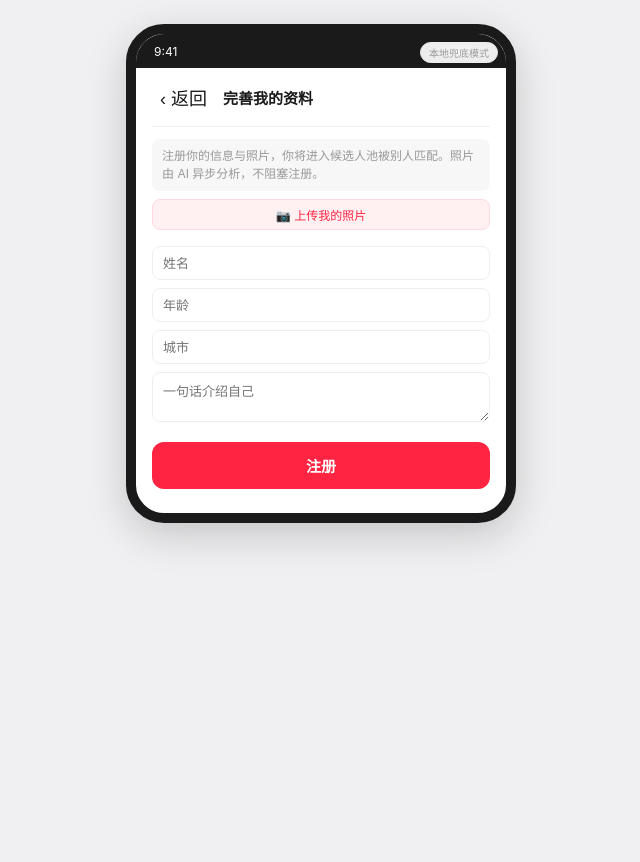
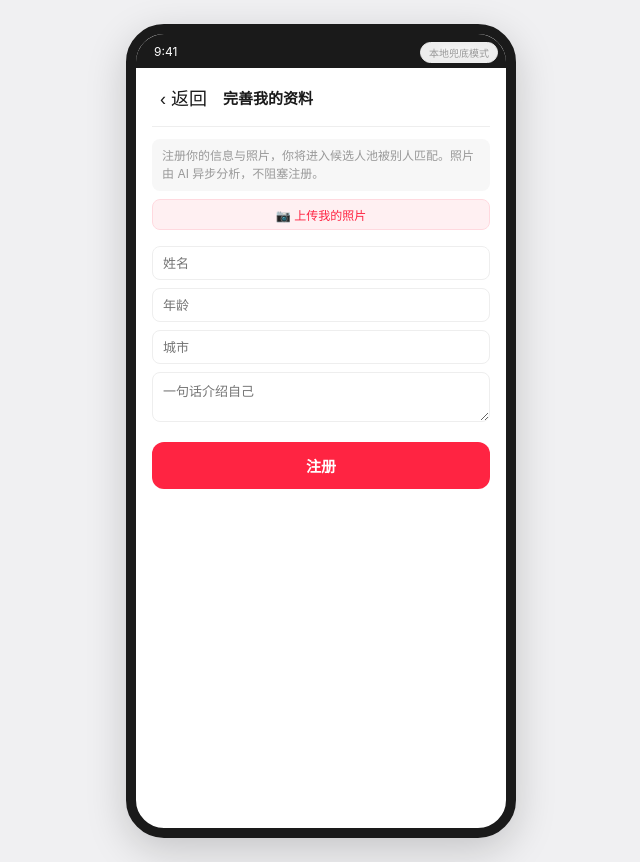
Before and after one commit to Torrent2002/xiangzhong, a plain HTML site: page demo/static/index.html in a window 1280 px wide. Both pictures are taken after a click on the button "我的资料". Shown: the whole page, without its empty margins (319-959 px from the left). Before the commit the page ends 800 px from the top, so only its background shows below. Drawn offline with Linux system fonts and the light colour scheme; no server answers.

Commit message:
fix: 切换注册页时手机框塌陷（register-view 补等高+滚动）
.screen 是手机框唯一带固定高度(760px)的视图，点"我的资料"
隐藏它后 .register-view 无高度 → 手机框塌成内容高度。
给 .register-view 补 height:760px + overflow-y:auto，与
.screen 等高，切视图时手机框尺寸不变。

Co-Authored-By: Claude Opus 4.8 <noreply@anthropic.com>

```diff
--- a/demo/static/style.css
+++ b/demo/static/style.css
@@ -221,7 +221,8 @@ body {
 /* 注册页（独立视图） */
 .brand-row { display: flex; justify-content: space-between; align-items: center; }
 .link-btn { background: none; border: 1px solid var(--line, #eee); border-radius: 14px; padding: 4px 12px; font-size: 12px; color: var(--red, #FF2442); }
-.register-view { padding: 0 16px 24px; }
+/* 与 .screen 等高：切到注册页时手机框不塌陷（保持 760px + 可滚） */
+.register-view { padding: 0 16px 24px; height: 760px; overflow-y: auto; }
 .register-header { display: flex; align-items: center; gap: 8px; padding: 12px 0; border-bottom: 1px solid var(--line, #eee); }
 .back-btn { background: none; border: none; font-size: 18px; color: var(--ink, #1a1a1a); padding: 4px 8px; }
 .register-title { font-size: 15px; font-weight: 600; }
```
